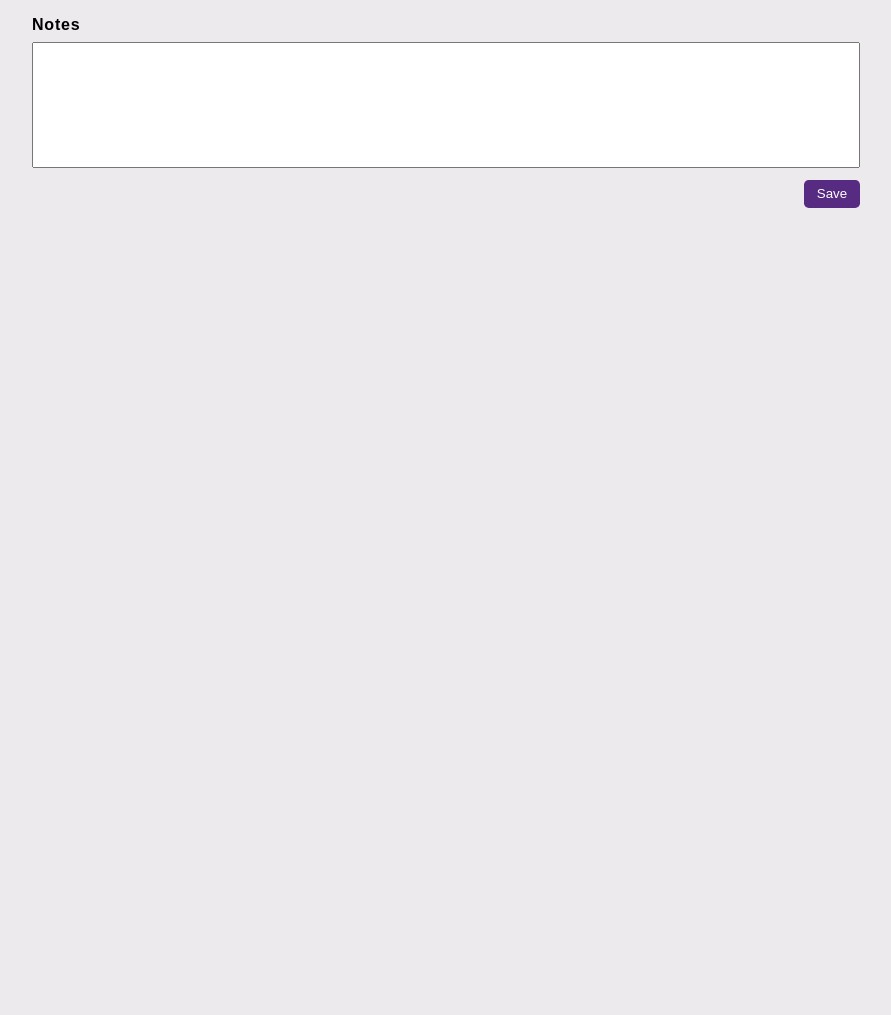
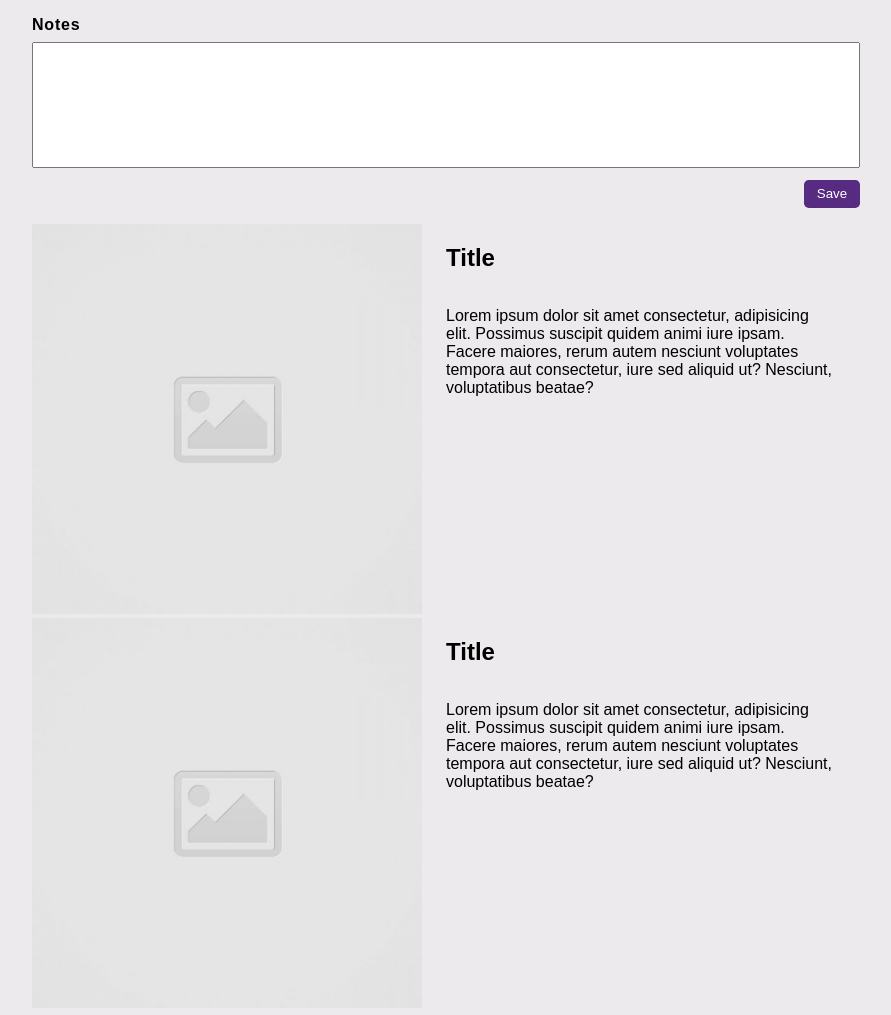
Before and after one commit to danielycho/code-journal, a website: page index.html in a window 1280 px wide. Shown: the part 557-1572 px from the top of the page, without its empty margins (194-1085 px from the left). Before the commit the page ends 800 px from the top, so only its background shows below. Drawn offline with Linux system fonts and the light colour scheme.

Commit message:
dummy journal entries done.

```diff
--- a/css/styles.css
+++ b/css/styles.css
@@ -57,3 +57,12 @@ textarea {
   font-weight: bold;
   letter-spacing: 0.05rem;
 }
+
+ul {
+  list-style-type: none;
+  padding-left: 0;
+}
+
+.padding-left {
+  padding-left: 0;
+}
--- a/index.html
+++ b/index.html
@@ -69,9 +69,44 @@
         </div>
       </form>
     </div>
-    <div data-view="entries">
+    <div class="row justify-start" data-view="entries">
       <ul>
-
+        <li>
+          <div class="container padding-left">
+            <div class="row">
+              <div class="column-half">
+                <img class="photo object-position" src="images/placeholder-image-square.jpg">
+              </div>
+              <div class="column-half">
+                <div class="row">
+                  <h2>Title</h2>
+                </div>
+                <p>
+                  Lorem ipsum dolor sit amet consectetur, adipisicing elit. Possimus suscipit quidem animi iure ipsam. Facere maiores, rerum autem nesciunt voluptates tempora aut consectetur, iure sed aliquid ut? Nesciunt, voluptatibus beatae?
+                </p>
+              </div>
+            </div>
+          </div>
+        </li>
+        <li>
+          <div class="container padding-left">
+            <div class="row">
+              <div class="column-half">
+                <img class="photo" src="images/placeholder-image-square.jpg">
+              </div>
+              <div class="column-half">
+                <div class="row">
+                  <h2>Title</h2>
+                </div>
+                <p>
+                  Lorem ipsum dolor sit amet consectetur, adipisicing elit. Possimus suscipit quidem animi iure ipsam. Facere
+                  maiores, rerum autem nesciunt voluptates tempora aut consectetur, iure sed aliquid ut? Nesciunt, voluptatibus
+                  beatae?
+                </p>
+              </div>
+            </div>
+          </div>
+        </li>
       </ul>
     </div>
   </div>
```
